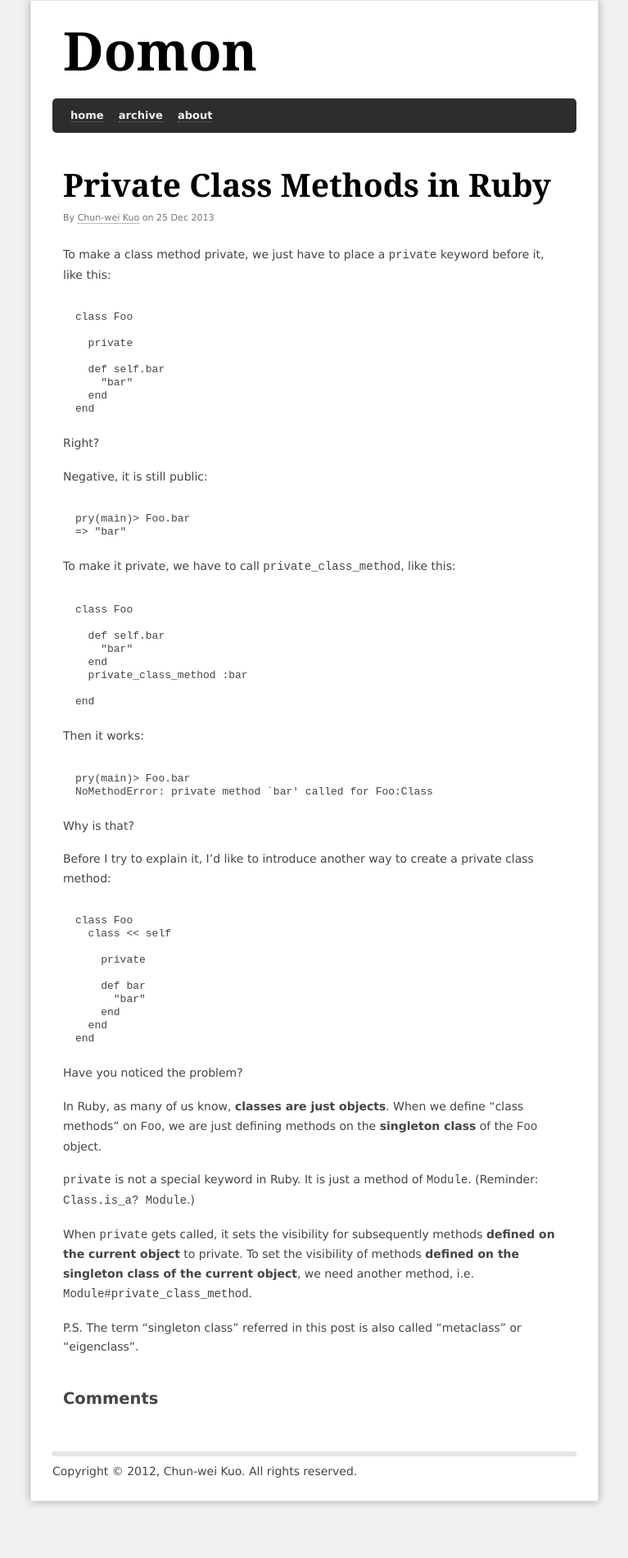
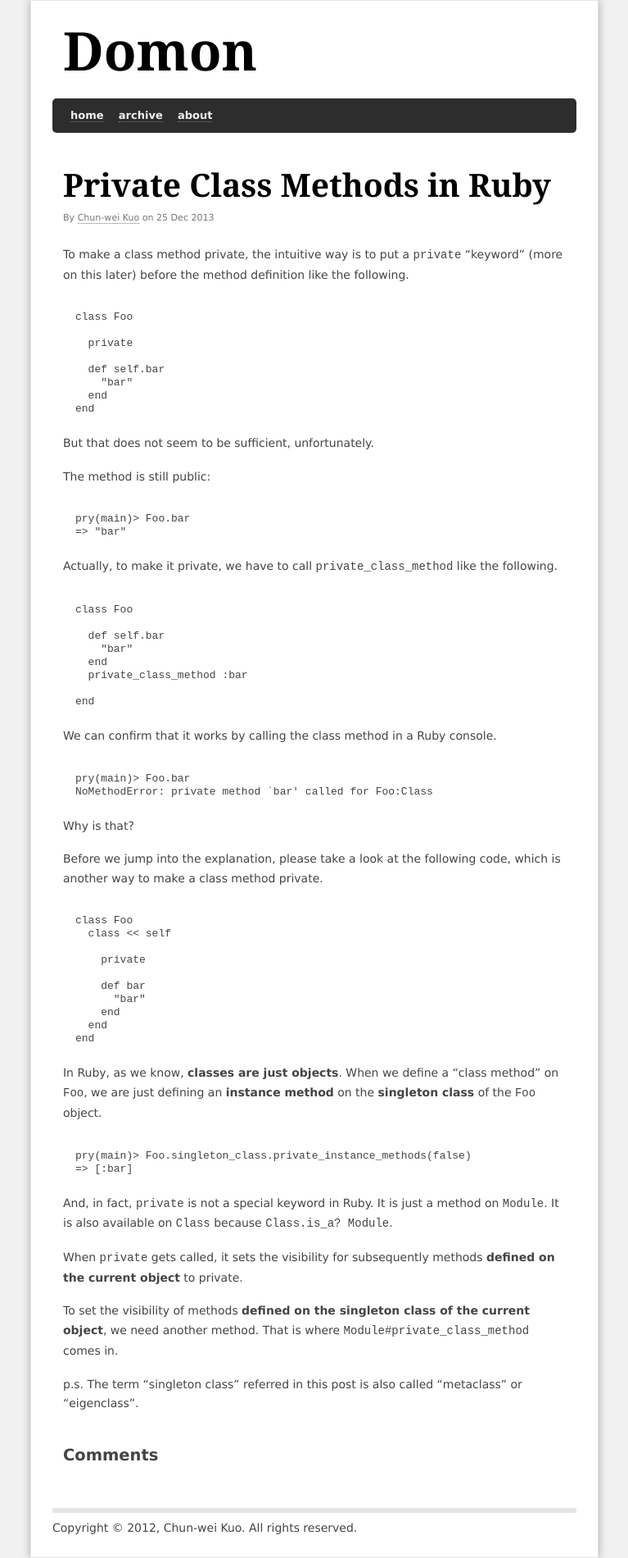
Before and after one commit to Domon/domon.github.com, a Jekyll site: the page built from _posts/2013-12-25-private-class-methods-in-ruby.md, in a window 1280 px wide. Shown: the whole page at 82% size, without its empty margins (256-1023 px from the left). Built offline with Jekyll 4.4.1, drawn with Linux system fonts in a browser that asks for light colours; nearby versions of some CDN libraries; comment, search, counter and statistics services are not loaded.

Commit message:
Tweak wording in "Private Class Methods in Ruby" to make it less confusing

```diff
--- a/_posts/2013-12-25-private-class-methods-in-ruby.md
+++ b/_posts/2013-12-25-private-class-methods-in-ruby.md
@@ -3,7 +3,8 @@ layout: post
 title: Private Class Methods in Ruby
 ---
 
-To make a class method private, we just have to place a `private` keyword before it, like this:
+To make a class method private, the intuitive way is to put a `private`
+"keyword" (more on this later) before the method definition like the following.
 
     class Foo
 
@@ -14,15 +15,16 @@ To make a class method private, we just have to place a `private` keyword before
       end
     end
 
-Right?
+But that does not seem to be sufficient, unfortunately.
 
-Negative, it is still public:
+The method is still public:
 
     pry(main)> Foo.bar
     => "bar"
 
 
-To make it private, we have to call `private_class_method`, like this:
+Actually, to make it private, we have to call `private_class_method` like the
+following.
 
     class Foo
 
@@ -33,7 +35,7 @@ To make it private, we have to call `private_class_method`, like this:
 
     end
 
-Then it works:
+We can confirm that it works by calling the class method in a Ruby console.
 
     pry(main)> Foo.bar
     NoMethodError: private method `bar' called for Foo:Class
@@ -41,7 +43,8 @@ Then it works:
 
 Why is that?
 
-Before I try to explain it, I'd like to introduce another way to create a private class method:
+Before we jump into the explanation, please take a look at the following code,
+which is another way to make a class method private.
 
     class Foo
       class << self
@@ -54,16 +57,21 @@ Before I try to explain it, I'd like to introduce another way to create a privat
       end
     end
 
-Have you noticed the problem?
+In Ruby, as we know, __classes are just objects__.
+When we define a "class method" on `Foo`, we are just defining an
+__instance method__ on the __singleton class__ of the `Foo` object.
 
-In Ruby, as many of us know, __classes are just objects__.
-When we define "class methods" on `Foo`, we are just defining methods on the __singleton class__ of the `Foo` object.
+    pry(main)> Foo.singleton_class.private_instance_methods(false)
+    => [:bar]
+
+And, in fact, `private` is not a special keyword in Ruby. It is just a method on
+`Module`. It is also available on `Class` because `Class.is_a? Module`.
+
+When `private` gets called, it sets the visibility for subsequently methods
+__defined on the current object__ to private.
+
+To set the visibility of methods __defined on the singleton class of the current
+object__, we need another method. That is where `Module#private_class_method` comes in.
 
 
-`private` is not a special keyword in Ruby. It is just a method of `Module`. (Reminder: `Class.is_a? Module`.)
-
-When `private` gets called, it sets the visibility for subsequently methods __defined on the current object__ to private.
-To set the visibility of methods __defined on the singleton class of the current object__, we need another method, i.e. `Module#private_class_method`.
-
-
-P.S. The term "singleton class" referred in this post is also called "metaclass" or "eigenclass".
+p.s. The term "singleton class" referred in this post is also called "metaclass" or "eigenclass".
```
